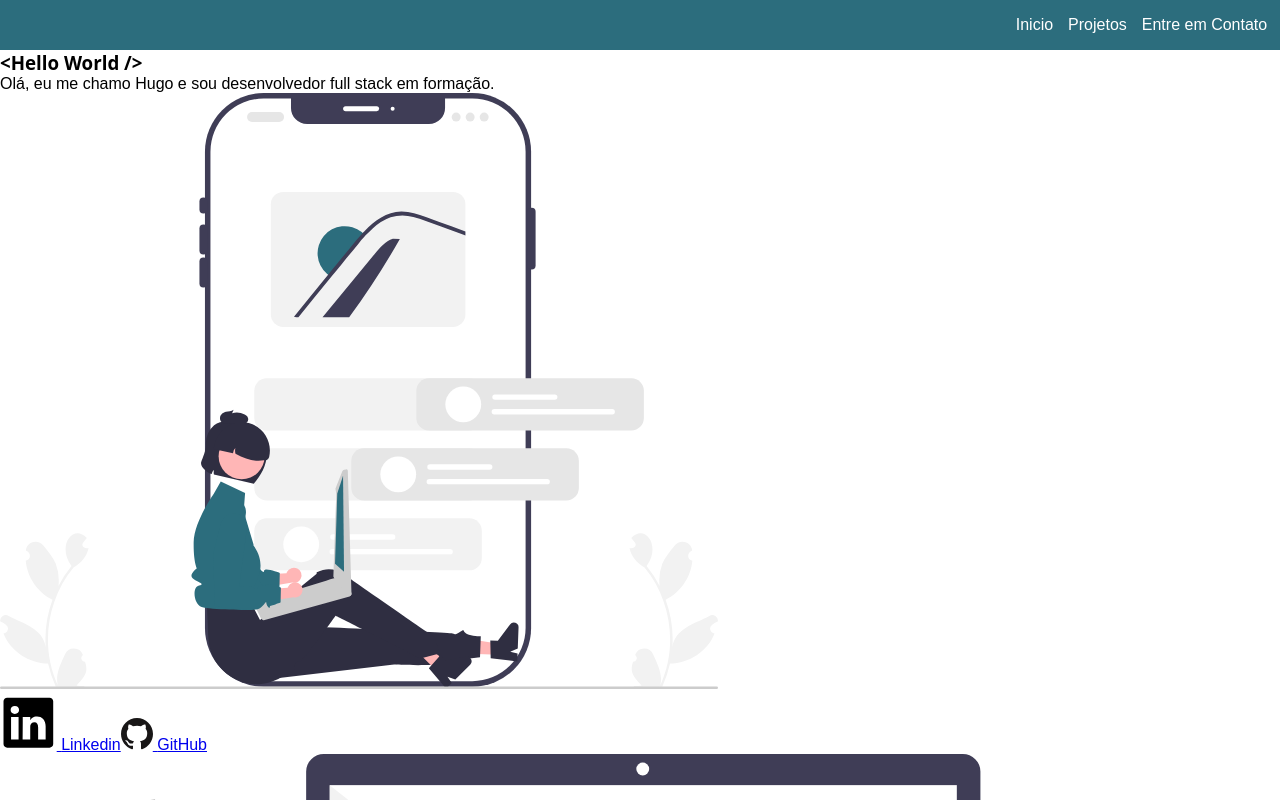
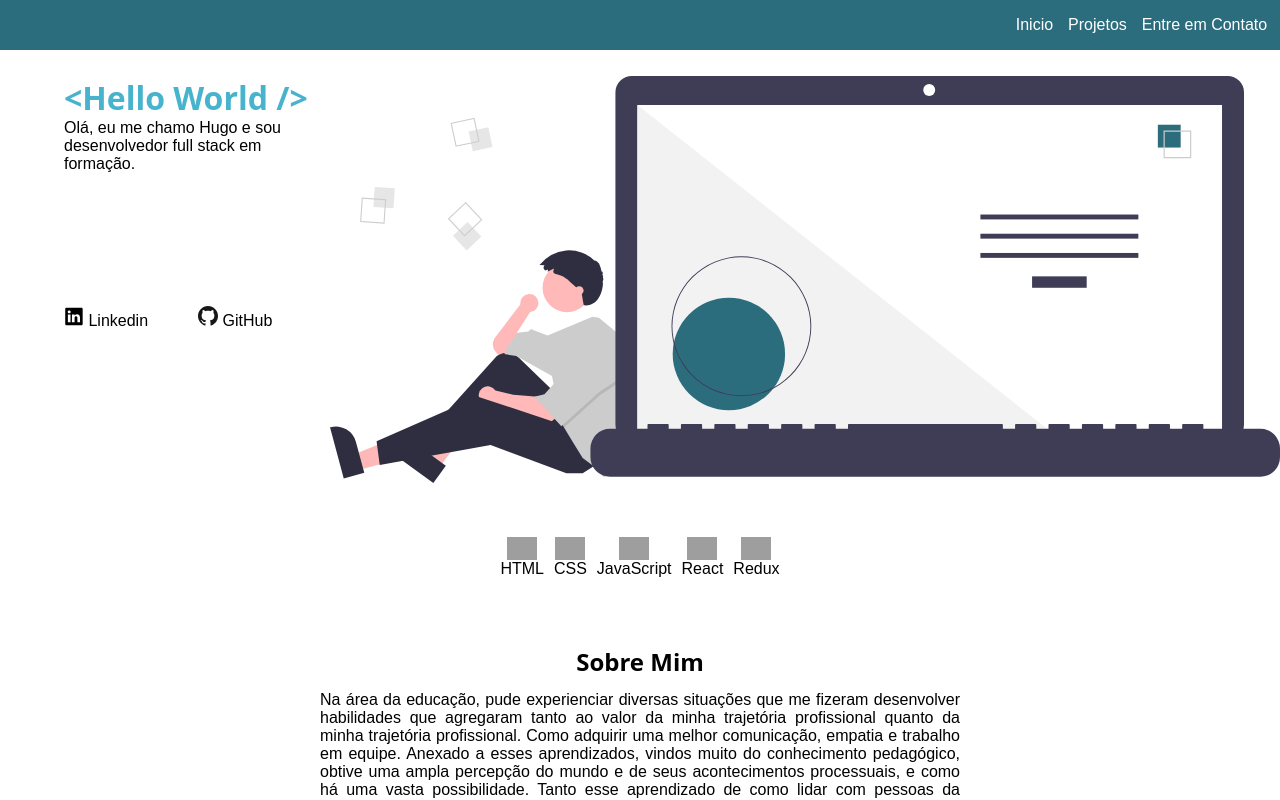
Before and after one commit to hgo19/hgo19.github.io, a React (Create React App) app: page / in a window 1280 px wide. Shown: the top 800 px of the page. Built offline with nearby package versions, Linux system fonts and the light colour scheme; grey boxes are pictures that could not be loaded.

Commit message:
refatorado css apresentation componente: 100% em styled component

```diff
--- a/src/assets/apresentation.css
+++ /dev/null
@@ -1,86 +0,0 @@
-.apresentation-container {
-  display: flex;
-  justify-content: space-around;
-  margin-left: 5%;
-  margin-top: 2%;
-}
-
-.apresentation-text h1 {
-  color: var(--title-color);
-  font-size: 2rem;
-  font-weight: 700;
-}
-
-.apresentation-text p {
-  font-family: 'Montserrat', sans-serif;
-}
-
-.mobile-image-box {
-  display: none;
-}
-
-.mobile-image {
-  display: none;
-}
-
-.apresentation-logos {
-  display: flex;
-  gap: 50px;
-  margin-top: 50%;
-}
-
-.apresentation-logos a {
-  color: var(--text-color);
-}
-
-.apresentation-logos img {
-  width: 20px;
-}
-
-.apresentation-logos a:hover {
-  opacity: 0.7;
-}
-
-.apresentation-img {
-  width: 950px;
-}
-
-
-@media ( max-width : 900px ) {
-
-  .apresentation-container {
-    margin-left: 5%;
-  }
-
-  .apresentation-img {
-    display: none;
-  }
-
-  .mobile-image-box {
-    display: flex;
-    justify-content: center;
-  }
-
-  .mobile-image {
-    display: block;
-    margin-top: 10%;
-    width: 80%;
-  }
-
-  .apresentation-logos {
-    justify-content: center;
-    margin-top: 20%;
-  }
-}
-
-@media ( max-width : 1150px ) {
-
-  .apresentation-container {
-    margin-left: 5%;
-  }
-
-  .apresentation-img {
-    width: 700px;
-  }
-
-}
--- a/src/components/Apresentation/index.jsx
+++ b/src/components/Apresentation/index.jsx
@@ -1,4 +1,12 @@
 import React from 'react';
+
+import {
+  ApresentationContainerStyled,
+  ApresentationTextsStyled,
+  MobileImageBoxStyled,
+  MobileImageStyled,
+  ApresentationLogosStyled,
+  ApresentationImgStyled } from './style';
 
 import subTitle from '../../assets/texts/subTitle';
 
@@ -9,14 +17,14 @@ import githubIcon from '../../assets/images/logos/githubIcon.svg';
 
 export default function Apresentation() {
   return (
-    <section className="apresentation-container">
-      <article className="apresentation-text">
+    <ApresentationContainerStyled>
+      <ApresentationTextsStyled>
         <h1>{'<Hello World />'}</h1>
         <p>{subTitle}</p>
-        <div className="mobile-image-box">
-          <img src={ mobileImage } alt="mobile vector" className="mobile-image" />
-        </div>
-        <div className="apresentation-logos">
+        <MobileImageBoxStyled>
+          <MobileImageStyled src={ mobileImage } alt="mobile vector"/>
+        </MobileImageBoxStyled>
+        <ApresentationLogosStyled>
           <a href="https://www.linkedin.com/in/hugo-leop/" target="_blank" rel="noopener noreferrer">
             <img src={ linkedinIcon } alt="Linkedin" />
             {' '}
@@ -27,9 +35,9 @@ export default function Apresentation() {
             {' '}
             <span>GitHub</span>
           </a>
-        </div>
-      </article>
-      <img src={ manWorking } alt="Man Working Draw" className="apresentation-img" />
-    </section>
+        </ApresentationLogosStyled>
+      </ApresentationTextsStyled>
+      <ApresentationImgStyled src={ manWorking } alt="Man Working Draw"/>
+    </ApresentationContainerStyled>
   );
 }
--- a/src/components/Apresentation/style.js
+++ b/src/components/Apresentation/style.js
@@ -0,0 +1,91 @@
+import styled from "styled-components";
+
+export const ApresentationContainerStyled = styled.section`
+  display: flex;
+  justify-content: space-around;
+  margin-left: 5%;
+  margin-top: 2%;
+
+  @media ( max-width : 1150px ) {
+    margin-left: 5%;
+  }
+`;
+
+export const ApresentationTextsStyled = styled.article`
+  h1 {
+    color: ${({theme}) => theme.titleColor};
+    font-size: 2rem;
+    font-weight: 700;
+  }
+
+  p {
+    font-family: 'Montserrat', sans-serif;
+  }
+`;
+
+export const MobileImageBoxStyled = styled.div`
+  display: none;
+
+  @media (max-width : 900px) {
+    display: flex;
+    justify-content: center;
+  }
+`;
+
+export const MobileImageStyled = styled.img`
+  display: none;
+
+  @media (max-width : 900px) {
+    display: block;
+    margin-top: 10%;
+    width: 80%;
+  }
+`;
+
+export const ApresentationLogosStyled = styled.div`
+  display: flex;
+  gap: 50px;
+  margin-top: 50%;
+
+    a {
+      color: ${(theme) => theme.textColor};
+      text-decoration: none;
+    }
+
+    a:hover {
+      opacity: 0.7;
+    }
+
+    a:visited {
+      color: ${(theme) => theme.textColor};
+    }
+
+    a:active {
+      color: ${(theme) => theme.textColor};
+    }
+
+    a:-webkit-any-link {
+      color: #000;
+    }
+
+    img {
+      width: 20px;
+    }
+
+  @media (max-width : 900px) {
+    justify-content: center;
+    margin-top: 20%;
+  }
+`
+
+export const ApresentationImgStyled = styled.img`
+  width: 950px;
+
+  @media ( max-width : 1150px ) {
+    width: 700px;
+  }
+
+  @media (max-width : 900px) {
+    display: none;
+  }
+`;
```
